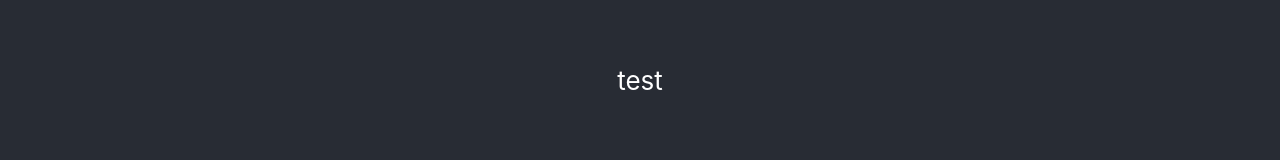
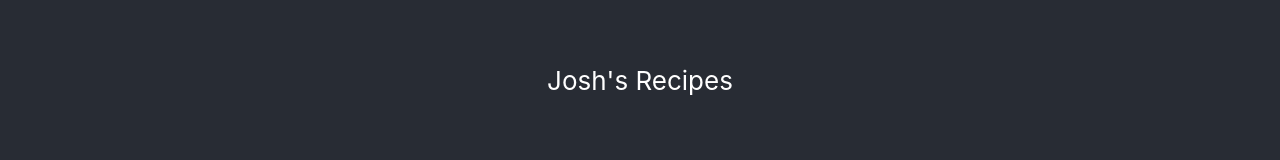
Before and after one commit to josh9345/mern-front-end, a React (Create React App) app in the folder mern-front-end/: page / in a window 1280 px wide. Shown: the top 160 px of the page. Built offline with nearby package versions, Linux system fonts and the light colour scheme.

Commit message:
changed title

```diff
--- a/mern-front-end/src/App.js
+++ b/mern-front-end/src/App.js
@@ -9,7 +9,7 @@ function App() {
     <div className="App">
       <header className="App-header">
         <p>
-         test
+         Josh's Recipes
         </p>
       </header>
       <Search />
```
